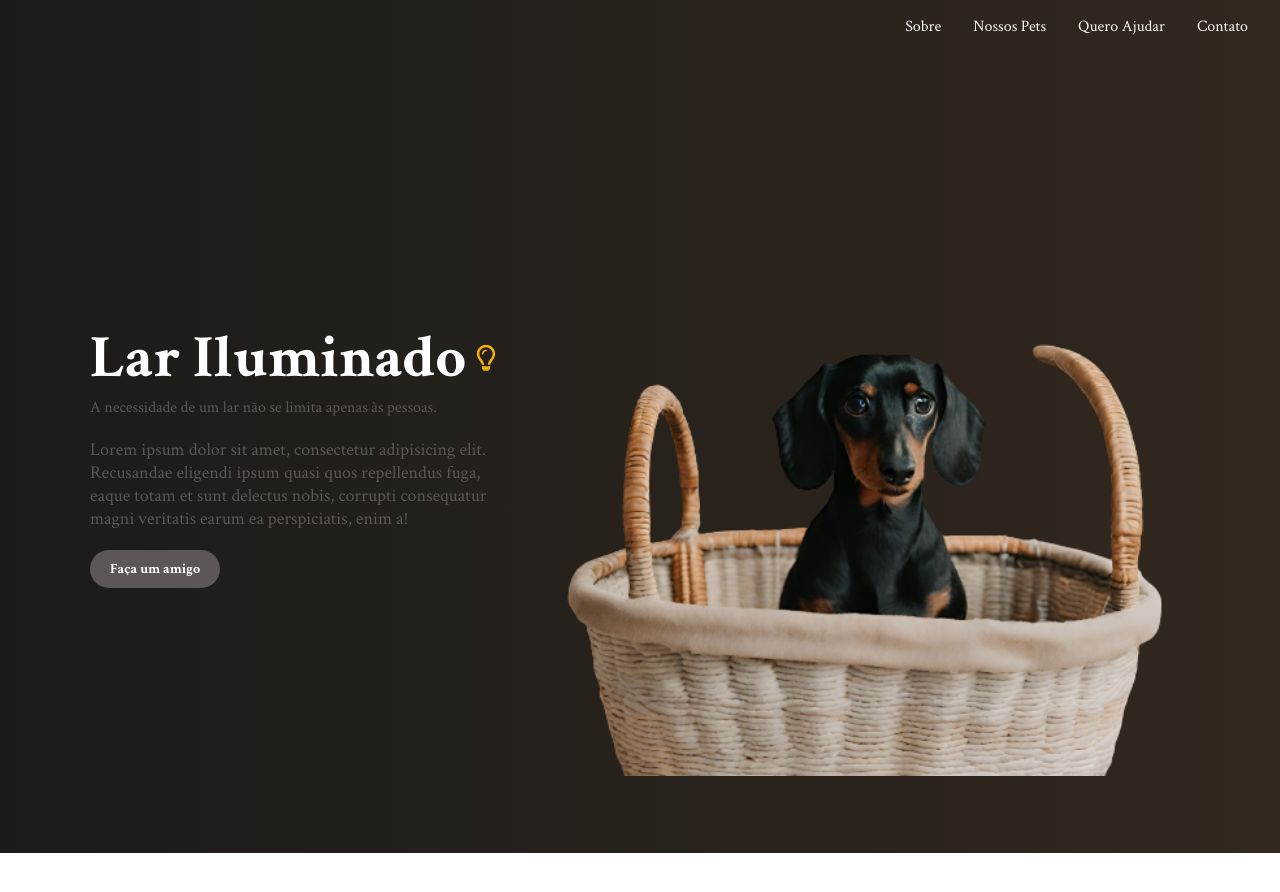
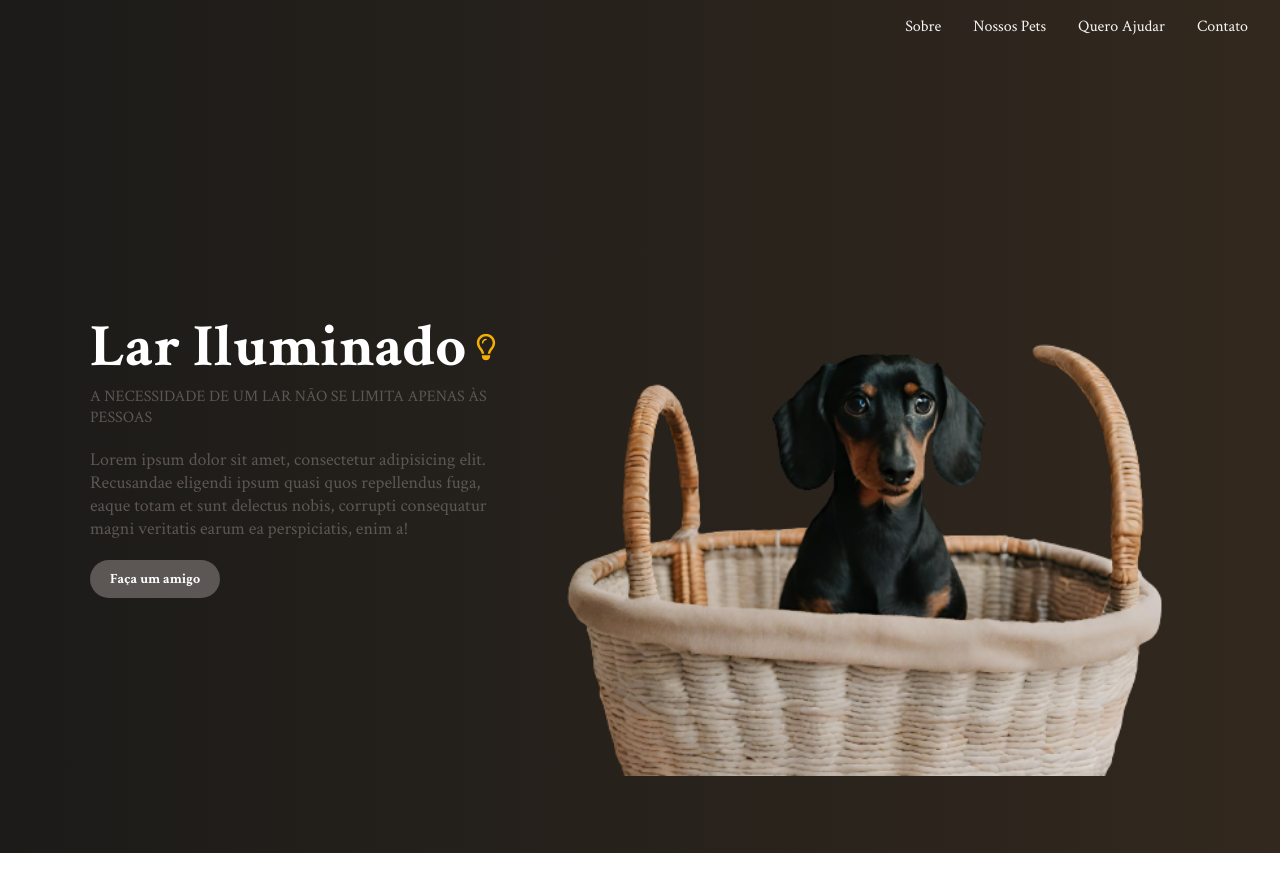
Before and after one commit to dev-carol/lar-iluminado, a React (Vite) app: page / in a window 1280 px wide. Shown: the top 892 px of the page. Built offline with nearby package versions, Linux system fonts and the light colour scheme.

Commit message:
refactor: size text impact

```diff
--- a/src/banners/home/index.tsx
+++ b/src/banners/home/index.tsx
@@ -24,7 +24,7 @@ const Home = () => {
             <LightButton />
           </div>
           <p className="text-impact" style={{ color: theme.colors.grey, fontFamily: theme.fonts.crimsonText }}>
-            A necessidade de um lar não se limita apenas às pessoas.
+            A NECESSIDADE DE UM LAR NÃO SE LIMITA APENAS ÀS PESSOAS
           </p>
           <p className="description-home" style={{ color: theme.colors.grey, fontFamily: theme.fonts.crimsonText  }}>
             Lorem ipsum dolor sit amet, consectetur adipisicing elit. Recusandae
```
